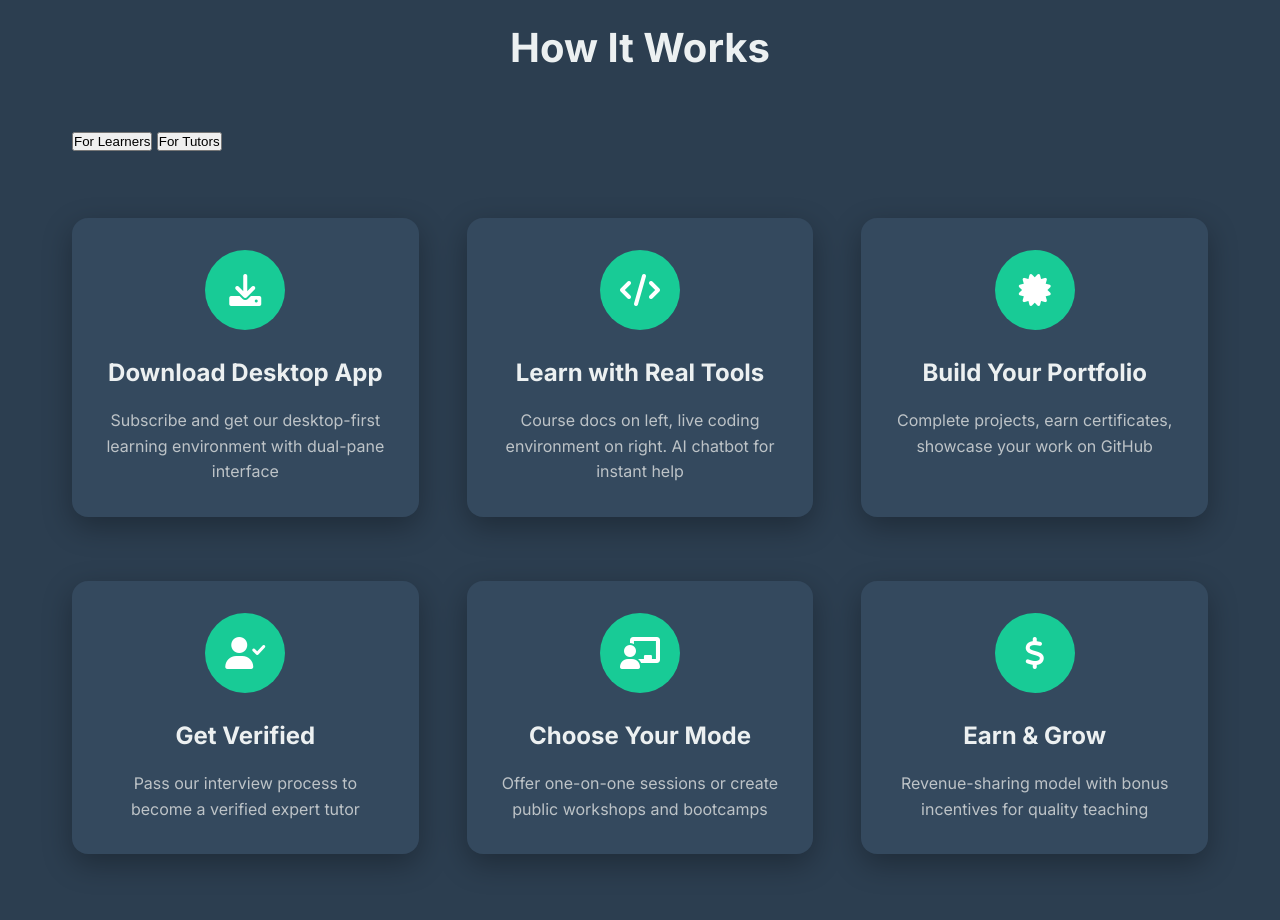
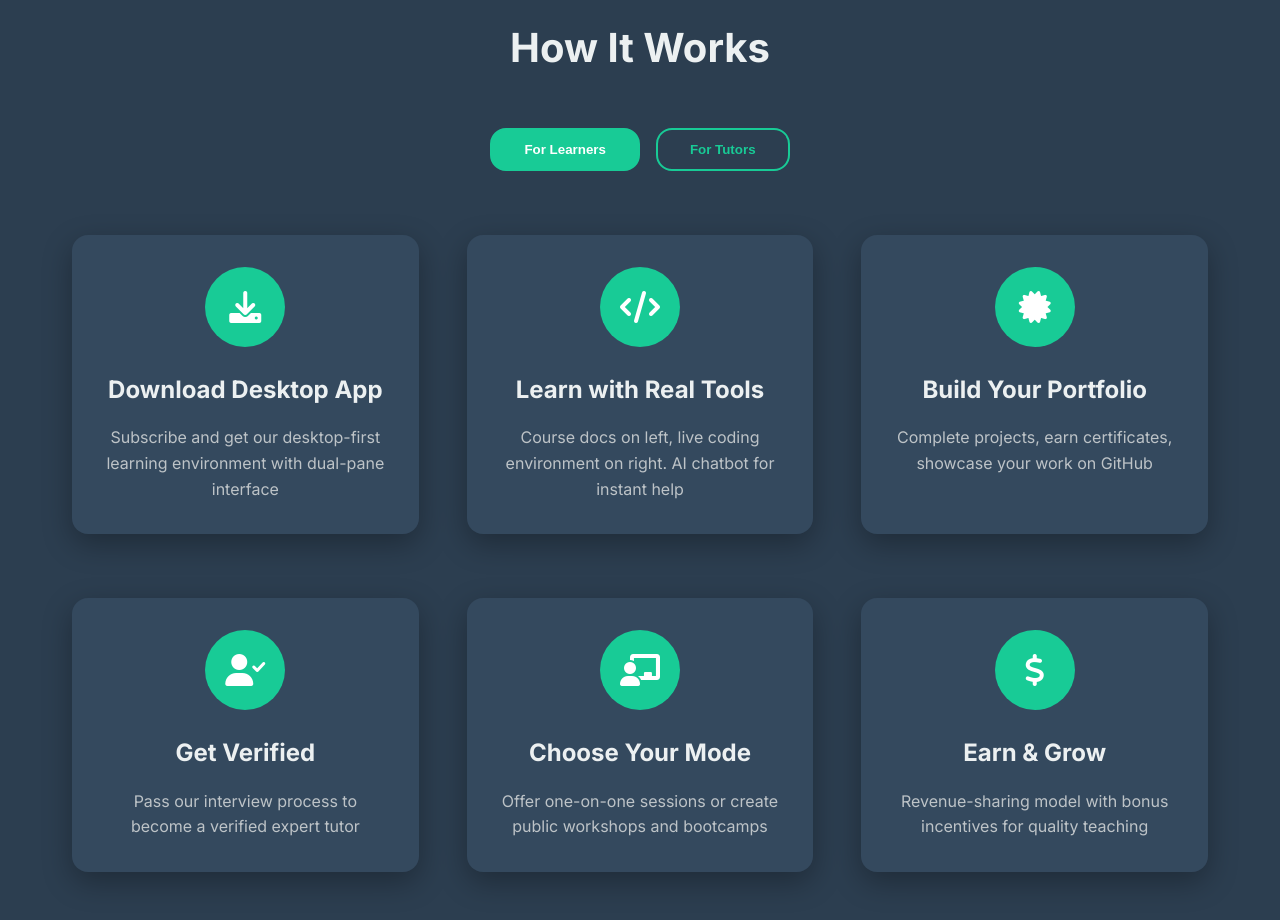
Before and after one commit to rahzinashford/colunn-website, a plain HTML site: page index.html in a window 1280 px wide. Shown: the part 880-1800 px from the top of the page. Drawn offline with Linux system fonts and the light colour scheme.

Commit message:
Add styles for audience tabs

```diff
--- a/style.css
+++ b/style.css
@@ -212,6 +212,34 @@ body {
 /* How It Works Section */
 .how-it-works {
     padding: 6rem 0;
+}
+
+.audience-tabs {
+    display: flex;
+    justify-content: center;
+    gap: 1rem;
+    margin-bottom: 3rem;
+}
+
+.tab-btn {
+    background: transparent;
+    border: 2px solid var(--primary-color);
+    color: var(--primary-color);
+    padding: 0.75rem 2rem;
+    border-radius: var(--border-radius);
+    font-weight: 600;
+    cursor: pointer;
+    transition: var(--transition);
+}
+
+.tab-btn.active,
+.tab-btn:hover {
+    background: var(--primary-color);
+    color: white;
+}
+
+.hidden {
+    display: none;
 }
 
 .section-title {
```
